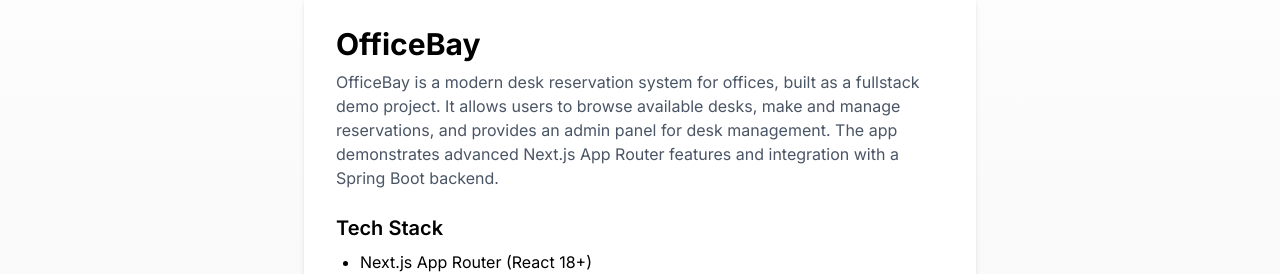
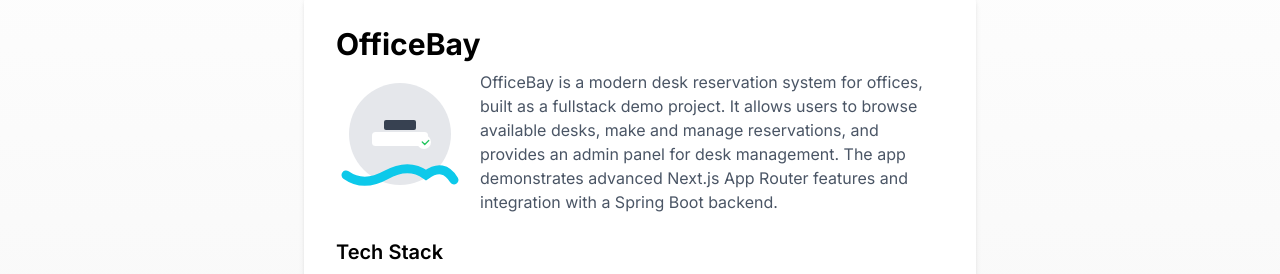
Before and after one commit to ds-bluewave/officebay-frontend, a Next.js app: page /about in a window 1280 px wide. Shown: the part 214-488 px from the top of the page. Built offline with nearby package versions, Linux system fonts and the light colour scheme; no server answers.

Commit message:
Add OfficeBay logo to About page and clean up imports

```diff
--- a/src/app/about/page.tsx
+++ b/src/app/about/page.tsx
@@ -1,6 +1,7 @@
 'use client';
 
-import { use, useEffect, useState } from "react";
+import { useEffect, useState } from "react";
+import Image from 'next/image'
 
 type AboutData = {
   name: string;
@@ -41,7 +42,15 @@
   return (
     <div className="max-w-2xl mx-auto p-8 bg-white dark:bg-gray-800 rounded-lg shadow-md mt-10">
       <h1 className="text-3xl font-bold mb-2">{data.name}</h1>
-      <p className="mb-4 text-gray-600 dark:text-gray-300">{data.description}</p>
+      <p className="mb-4 text-gray-600 dark:text-gray-300">
+        <Image
+          src="/officebay-logo.svg"
+          alt="OfficeBay"
+          width={128}
+          height={128}
+          className="mb-4 float-left mr-4"
+        />
+        {data.description}</p>
       <h2 className="text-xl font-semibold mt-6 mb-2">Tech Stack</h2>
       <ul className="list-disc pl-6 mb-4">
         {data.stack.map((item) => <li key={item}>{item}</li>)}
```
